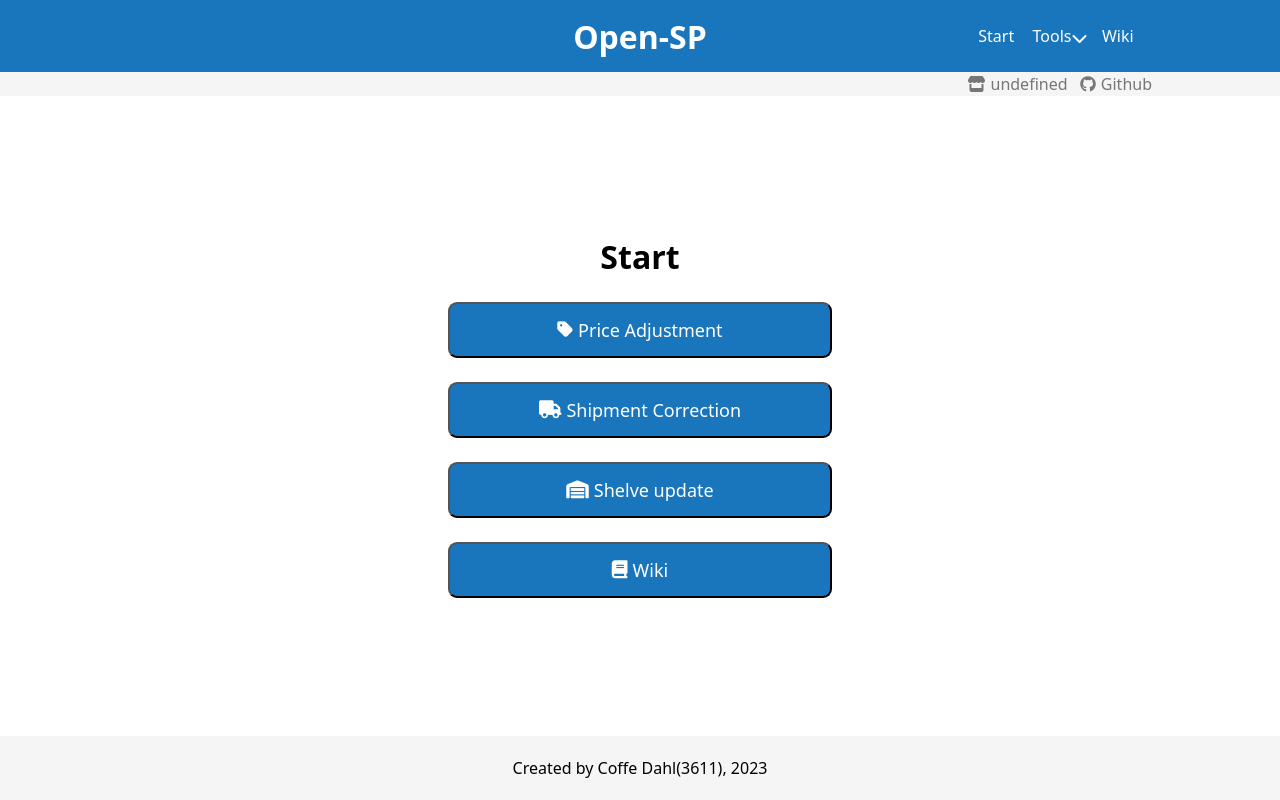
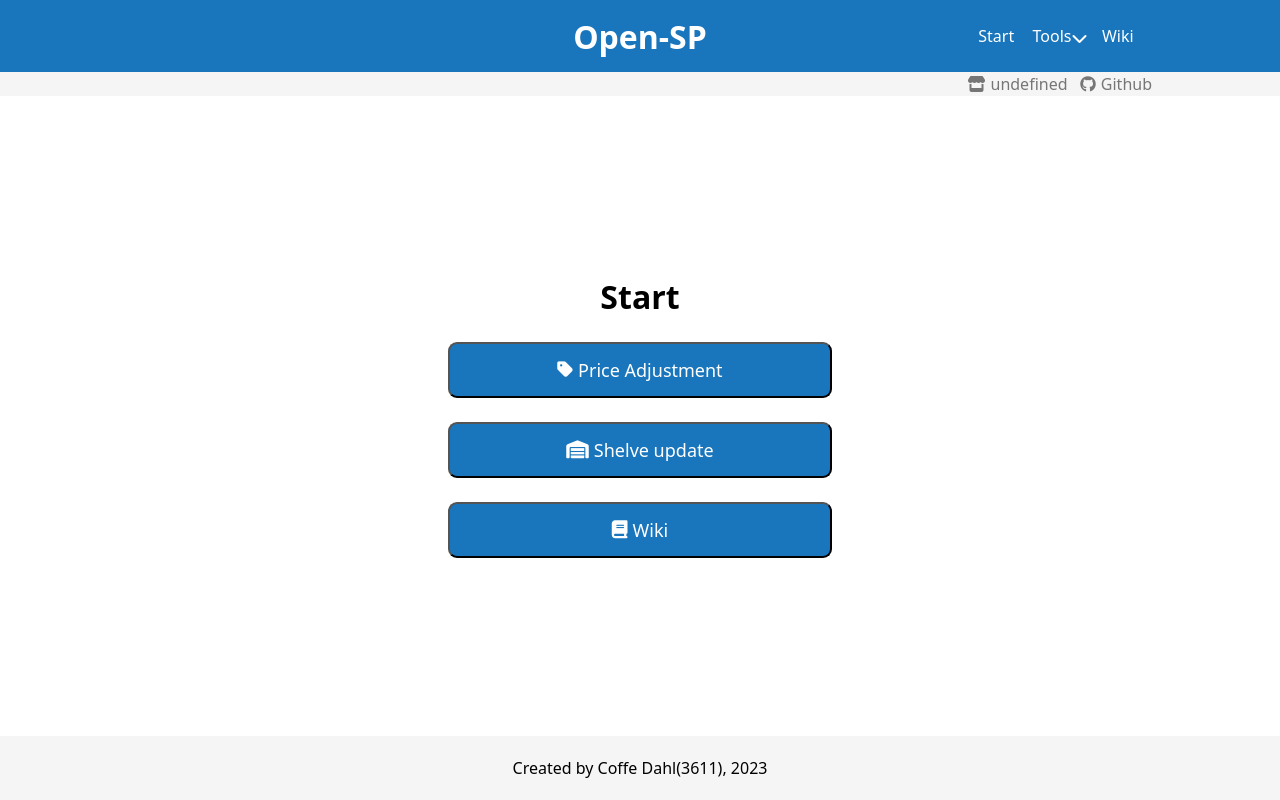
Before and after one commit to coffedahl/open-sp-new, a SvelteKit app: page / in a window 1280 px wide. Built offline with nearby package versions, Linux system fonts and the light colour scheme; no server answers.

Commit message:
Cut the shipment correction out from the shipment
IT has built a similar solution thats tied to NAV wich makes this solution obsolete.

```diff
--- a/src/routes/+layout.svelte
+++ b/src/routes/+layout.svelte
@@ -17,7 +17,6 @@
 					</button>
 					<div class="dropdown-content column">
 						<a href="/price-adjustment">Price Adjustment</a>
-						<a href="/shipment-correction">Shipment correction</a>
 					</div>
 				</div>
 				<a href="/wiki">Wiki</a>
--- a/src/routes/+page.svelte
+++ b/src/routes/+page.svelte
@@ -4,12 +4,6 @@
 		<button class="center button btn-blue">
 			<i class="fas fa-tag" />
 			<p>Price Adjustment</p>
-		</button>
-	</a>
-	<a href="/shipment-correction">
-		<button class="center button btn-blue">
-			<i class="fas fa-truck" />
-			<p>Shipment Correction</p>
 		</button>
 	</a>
 	<a href="/shelve">
```
